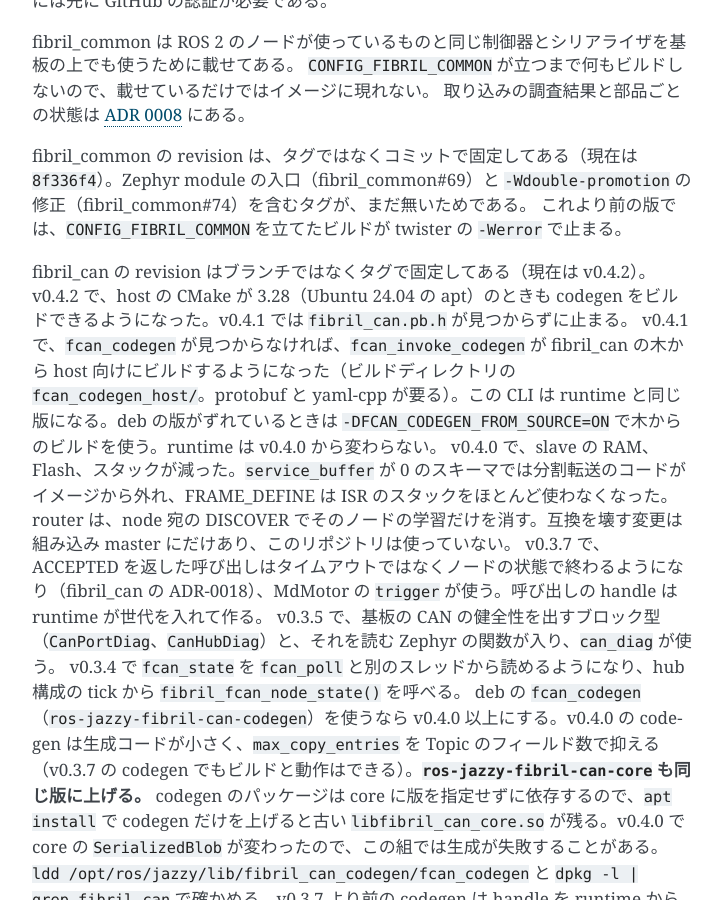
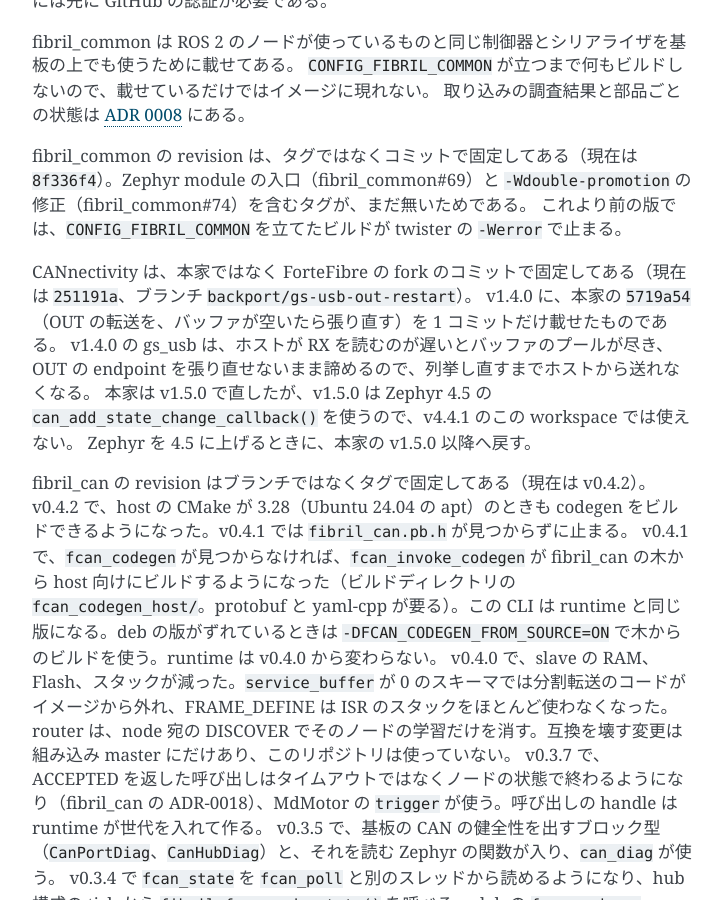
Before and after one commit to ForteFibre/fibril_zephyr, a Sphinx documentation site: the page built from doc/overview.md, in a window 1280 px wide and 900 px high, scrolled down 884 px. Shown: the whole window, without its empty margins (388-1111 px from the left). Built offline with Sphinx 7.4.7, drawn with Linux system fonts in a browser that asks for light colours.

Commit message:
fix(west): CANnectivity を本家 5719a54 のバックポートに固定する
CANnectivity v1.4.0 の gs_usb は、ホストが RX を読むのが遅いとバッファの
プールが尽き、OUT の endpoint を張り直せないまま諦める。列挙し直すまで
ホストから送れなくなる（cansend が "No buffer space available"）。

本家は v1.5.0 の 5719a54 で直したが、v1.5.0 は Zephyr 4.5 の
can_add_state_change_callback() を使うので、v4.4.1 のこの workspace では
使えない。Zephyr 4.5 に上げると fibril_can の CAN ドライバも直す必要が
あるため、版は上げず、v1.4.0 に 5719a54 だけを載せた ForteFibre の fork
（backport/gs-usb-out-restart）のコミットに固定する。

twister -T app -T apps --integration の 15 構成と
samples/lib/fibril_can/hub_gs_usb_self は、v1.4.0 のときと同じく通る。

Co-Authored-By: Claude Opus 5.5 <noreply@anthropic.com>

```diff
--- a/doc/overview.md
+++ b/doc/overview.md
@@ -38,6 +38,12 @@ fibril_common は ROS 2 のノードが使っているものと同じ制御器
 
 fibril_common の revision は、タグではなくコミットで固定してある（現在は `8f336f4`）。Zephyr module の入口（fibril_common#69）と `-Wdouble-promotion` の修正（fibril_common#74）を含むタグが、まだ無いためである。
 これより前の版では、`CONFIG_FIBRIL_COMMON` を立てたビルドが twister の `-Werror` で止まる。
+
+CANnectivity は、本家ではなく ForteFibre の fork のコミットで固定してある（現在は `251191a`、ブランチ `backport/gs-usb-out-restart`）。
+v1.4.0 に、本家の `5719a54`（OUT の転送を、バッファが空いたら張り直す）を 1 コミットだけ載せたものである。
+v1.4.0 の gs_usb は、ホストが RX を読むのが遅いとバッファのプールが尽き、OUT の endpoint を張り直せないまま諦めるので、列挙し直すまでホストから送れなくなる。
+本家は v1.5.0 で直したが、v1.5.0 は Zephyr 4.5 の `can_add_state_change_callback()` を使うので、v4.4.1 のこの workspace では使えない。
+Zephyr を 4.5 に上げるときに、本家の v1.5.0 以降へ戻す。
 
 fibril_can の revision はブランチではなくタグで固定してある（現在は v0.4.2）。
 v0.4.2 で、host の CMake が 3.28（Ubuntu 24.04 の apt）のときも codegen をビルドできるようになった。v0.4.1 では `fibril_can.pb.h` が見つからずに止まる。
```
Also changed, not shown: west.yml (+9 -2 lines).
